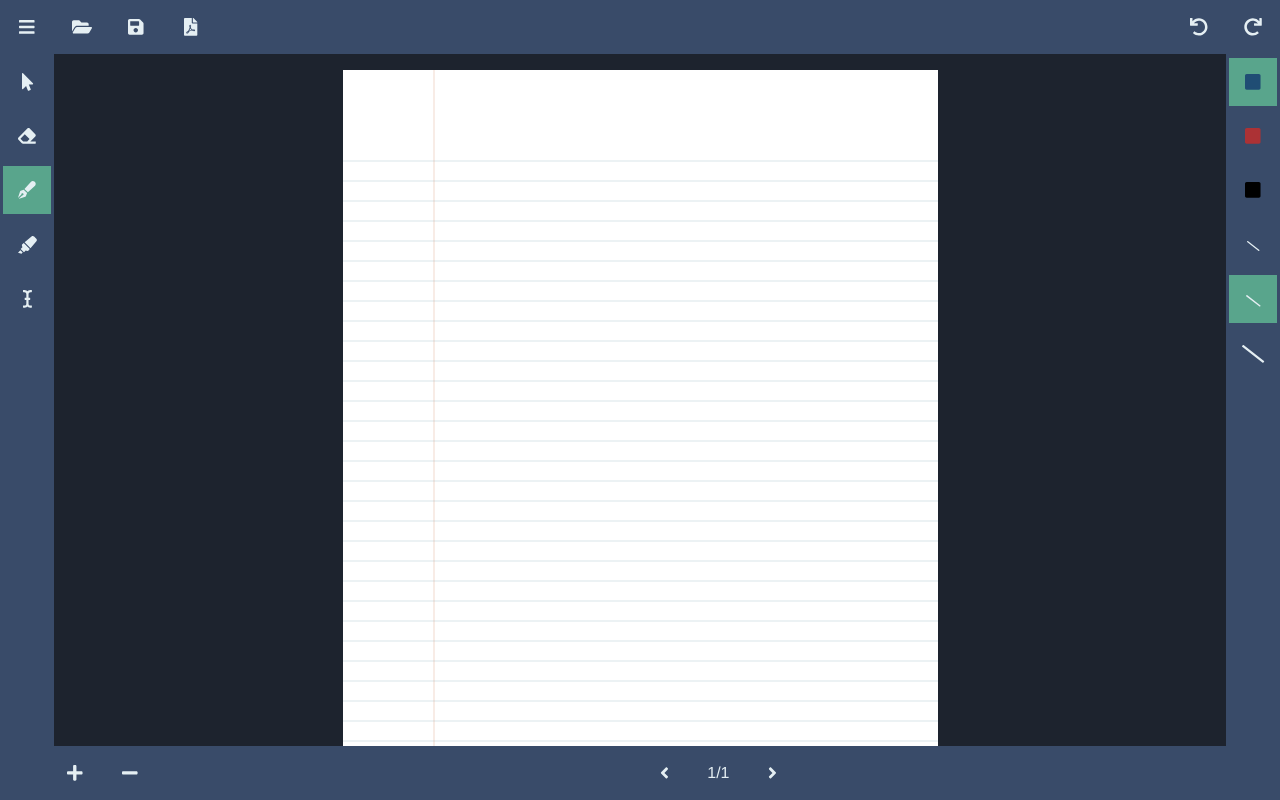
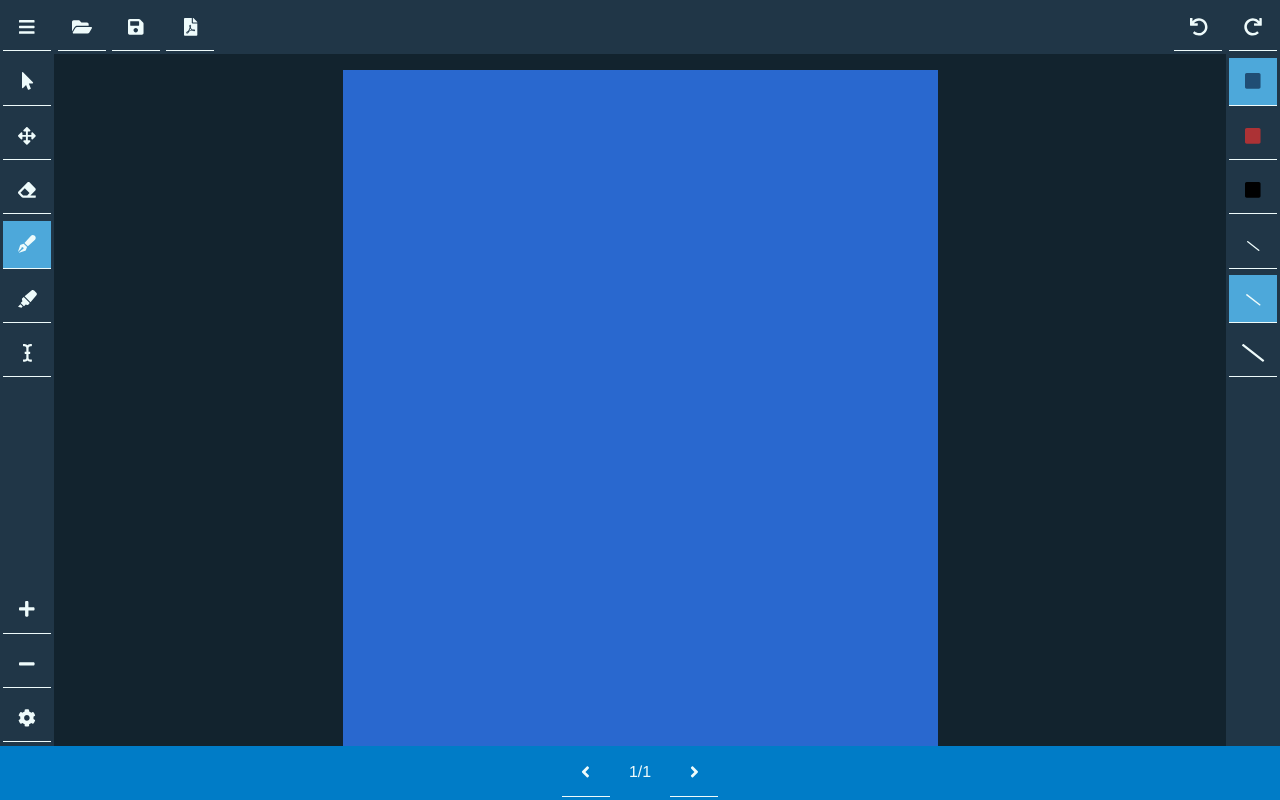
Before and after one commit to mbruno46/scribor, a Vue app: page / in a window 1280 px wide. Built offline with nearby package versions, Linux system fonts and the light colour scheme.

Commit message:
navigation among pages working; add/rm page very basic

```diff
--- a/src/assets/css/main.css
+++ b/src/assets/css/main.css
@@ -14,14 +14,21 @@
     --cover-page-red: #db6f4b;
 }
 
-:root {
+/* :root {
     --background: rgb(29, 35, 46);
     --background-body: rgb(57, 75, 105);
     --hover: rgb(90, 127, 141);
     --focus: rgb(89, 165, 140);
     --text: rgb(229, 239, 243);
+} */
+
+:root {
+    --background: #12232E;
+    --background-body: #203647;
+    --focus: #4DA8DA;
+    --text: #EEFBFB;
+    --border: #007CC7;
 }
-
 /* padding and border are included in the total width and height of the elements */
 * {
     box-sizing: border-box;
--- a/src/components/AppButton.vue
+++ b/src/components/AppButton.vue
@@ -31,6 +31,7 @@ export default {
   background-color: inherit;
   color: var(--text);
   border: none;
+  border-bottom: 1px solid var(--text);
   text-decoration:none;
   outline: none;
   display: inline-block;
--- /dev/null
+++ b/src/components/CoverPage.vue
@@ -0,0 +1,44 @@
+<template>
+  <g id="cover-page">
+    <rect x="0" y="0" :width="width" :height="height" :fill="bgc"/>
+
+    <!-- <path :d="rpath" fill='white' stroke='black' stroke-width="2" /> -->
+
+    <!-- <path :d="graphics.d" :fill="graphics.fill" :stroke="graphics.stroke" /> -->
+  </g>
+</template>
+
+<script>
+import store from '../hooks/store'
+import { ref, computed } from '@vue/runtime-core'
+
+// const label = [90,90,595-2*90,120,10];
+// const nlines = 2;
+
+const colorMap = {blue: ['var(--cover-page-blue)','yellow','red']};
+
+export default {
+  props: ['width', 'height'],
+  setup() {
+    const bgc = computed(() => {return colorMap[store.background.value.color][0];});
+
+    const graphics = computed(() => {
+      let c = c;
+      return {
+        d: '',
+        fill: colorMap[c.color][1],
+        stroke: colorMap[c.color][2]
+      }
+    })
+
+    const rpath = ref('');
+    // rpath.value = RectAsPath(d[0],d[1],d[2],d[3],d[4],d[4]));
+
+    return {
+      bgc,
+      graphics,
+      rpath
+    }
+  },
+}
+</script>
--- a/src/hooks/store.js
+++ b/src/hooks/store.js
@@ -1,22 +1,35 @@
 import { ref } from 'vue';
 
 const mode = ref('');
+const focuspage = ref(0);
 const background = ref({
-  style: 'ruled',
-  color: 'white'
+  style: '',
+  color: 'blue'
 });
-const cover = ref({ig: 0, color:'blue'});
+// const cover = ref({ig: 0, color:'blue'});
 const penstrokes = ref([{d:'',color:'blue',size:2}]);
 const highlighterstrokes = ref([{d:'',color:'orange'}]);
 const layers = ref({penstrokes: true, highlighterstrokes: true});
 const selection = ref({penstrokes: [], highlighterstrokes: []});
 
+function newPage(cover=false) {
+  return {
+    background: (cover) ? {style:'', color:'blue'} : {style: 'ruled', color:'white'},
+    penstrokes: [{d:'',color:'blue',size:2}],
+    highlighterstrokes: [{d:'',color:'orange'}]
+  }
+}
+const notebook = ref([newPage(true)]);
+
 export default {
   mode,
   background,
-  cover,
+  // cover,
   penstrokes,
   highlighterstrokes,
   layers,
-  selection
+  selection,
+  notebook,
+  newPage,
+  focuspage
 }
--- a/src/views/BottomToolbar.vue
+++ b/src/views/BottomToolbar.vue
@@ -1,30 +1,49 @@
 <template>
   <div class="toolbar">
-    <div class="left">
-      <app-button icon="fa-plus" />
-      <app-button icon="fa-minus" />
-    </div>
 
     <div class="nav">
-      <app-button icon="fa-angle-left" />
-      <span>1/1</span>
-      <app-button icon="fa-angle-right" />
+      <app-button icon="fa-angle-left" @click.prevent="pageshift(-1)"/>
+      <span>{{ focuspage+1 }}/{{ totpages }}</span>
+      <app-button icon="fa-angle-right" @click.prevent="pageshift(+1)"/>
     </div>
   </div>
 </template>
 
 <script>
 import AppButton from '../components/AppButton.vue'
+import store from '../hooks/store'
+import { computed } from 'vue'
 
 export default {
   components: {
     AppButton
+  },
+  setup() {
+    const totpages = computed(()=>{
+      return store.notebook.value.length;
+    });
+
+    function pageshift(shift) {
+      store.focuspage.value += shift;
+      if (store.focuspage.value > totpages.value-1) {
+        store.focuspage.value = totpages.value-1;
+      }
+      if (store.focuspage.value < 0) {
+        store.focuspage.value = 0;
+      }
+    }
+    return {
+      focuspage: store.focuspage,
+      totpages,
+      pageshift
+    }
   }
 }
 </script>
 
 <style scoped>
 .toolbar {
+  background-color: var(--border);
   width: 100%;
   display: flex;
   flex-flow: row;
--- a/src/views/LeftToolbar.vue
+++ b/src/views/LeftToolbar.vue
@@ -3,6 +3,12 @@
     <app-button v-for="(v,k) in btns"
       :ref="k" :key="k" :title="v.title" :icon="v.icon" :control="mode==k"
       @click="clicker(k)" />
+
+    <div class="bottom">
+      <app-button icon="fa-plus" @click.prevent="addrmPage(true)"/>
+      <app-button icon="fa-minus" @click.prevent="addrmPage(false)"/>
+      <app-button icon="fa-cog" />
+    </div>
   </div>
 
 </template>
@@ -20,6 +26,7 @@ export default {
       mode: store.mode,
       btns: {
         selection: {title: 'Selection', icon: 'fa-mouse-pointer' },
+        drag: {title: 'Drag', icon: "fa-arrows-alt"},
         eraser: {title: 'Eraser', icon: 'fa-eraser'},
         pen: {title: 'Pen', icon: 'fa-pen-fancy'},
         highlighter: {title: 'Highlighter', icon: 'fa-highlighter'},
@@ -35,6 +42,17 @@ export default {
         store.selection.value.penstrokes.splice(0);
         store.selection.value.highlighterstrokes.splice(0);
       }
+    },
+    addrmPage(add) {
+      let i = store.focuspage.value;
+      if (add) {
+        store.notebook.value.splice(i+1,0,store.newPage());
+        store.focuspage.value += 1;
+      } else {
+        if (i==0) {return;}
+        store.notebook.value.splice(i,1);
+        store.focuspage.value -= 1;
+      }
     }
   }
 }
@@ -45,4 +63,8 @@ export default {
   display: flex;
   flex-flow: column;
 }
+
+.bottom {
+  margin-top: auto;
+}
 </style>
--- a/src/views/Notebook.vue
+++ b/src/views/Notebook.vue
@@ -2,7 +2,10 @@
   <div class="notebook">
     <svg id="page" ref="page" xmlns="http://www.w3.org/2000/svg" :width="width"
       :height="height" :viewbox="'0 0 ' + width + ' ' + height">
-      <background-layer :width="width" :height="height" />
+
+      <cover-page v-if="focuspage==0" :width="width" :height="height" />
+      <background-layer v-if="focuspage>0" :width="width" :height="height" />
+
       <pen-layer ref="penlayer"/>
       <highlighter-layer ref="highlighterlayer"/>
       <eraser-layer ref="eraserlayer"/>
@@ -20,6 +23,7 @@ import BackgroundLayer from '../components/BackgroundLayer.vue';
 import pointertools from '@/hooks/pointertools';
 import store from '../hooks/store'
 import SelectionLayer from '../components/SelectionLayer.vue';
+import CoverPage from '../components/CoverPage.vue';
 
 export default {
   components: {
@@ -27,7 +31,13 @@ export default {
     HighlighterLayer,
     EraserLayer,
     BackgroundLayer,
-    SelectionLayer
+    SelectionLayer,
+    CoverPage
+  },
+  data() {
+    return {
+      focuspage: store.focuspage
+    }
   },
   setup() {
     const page = ref(null);
```
Also changed, not shown: src/views/RightToolbar.vue (line endings or trailing spaces).
